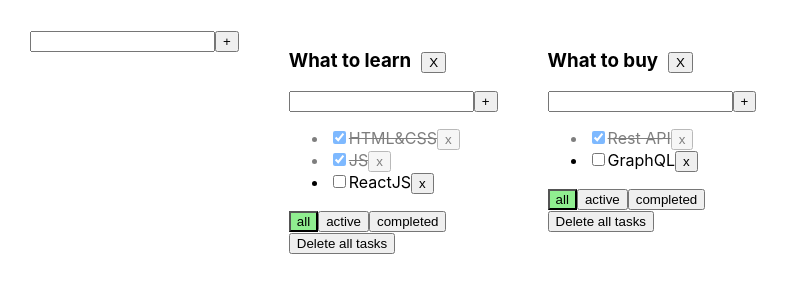
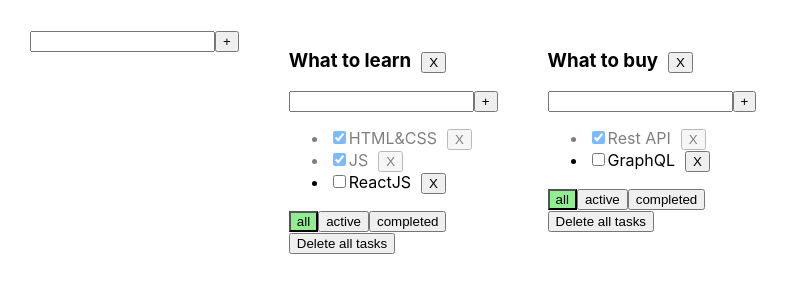
Before and after one commit to Daniyel-Tkachuk/todolist, a React (Vite) app: page / in a window 1280 px wide. Shown: the top 300 px of the page, without its empty margins (0-789 px from the left). Built offline with nearby package versions, Linux system fonts and the light colour scheme.

Commit message:
added functional for updateTaskTitle

```diff
--- a/src/App.tsx
+++ b/src/App.tsx
@@ -76,7 +76,9 @@ export const App = () => {
   const changeFilter = (todoId: string, filter: FilterValues) => {
     setTodolists(todolists.map(tl => tl.id === todoId ? {...tl, filter} : tl))
   }
-
+  const updateTaskTitle = (todoId: string, taskId: string, updateTitle: string) => {
+    setTasks({...tasks, [todoId]: tasks[todoId].map(t => t.id === taskId ? {...t, title: updateTitle} : t)})
+  }
 
   return (
     <div className="app">
@@ -95,6 +97,7 @@ export const App = () => {
                     addTask={addTask}
                     changeTaskStatus={changeTaskStatus}
                     changeFilter={changeFilter}
+                    updateTaskTitle={updateTaskTitle}
           />
         ))
       }
--- /dev/null
+++ b/src/components/EditableSpan.tsx
@@ -0,0 +1,42 @@
+import React, {ChangeEvent, useState} from 'react';
+import {Button} from "./Button.tsx";
+
+type Props = {
+  oldTitle: string
+  onClick: () => void
+  updateTaskTitle: (updateTitle: string) => void
+}
+
+export const EditableSpan = ({oldTitle, onClick, updateTaskTitle}: Props) => {
+  const [edit, setEdit] = useState(false)
+  const [updateTitle, setUpdateTitle] = useState(oldTitle)
+
+  const onClickHandler = () => {
+    onClick()
+  }
+
+  const onEditHandler = () => {
+    setEdit(true)
+  }
+
+  const onBlurHandler = () => {
+    updateTaskTitle(updateTitle)
+    setEdit(false);
+  }
+
+  const onChangeHandler = (e: ChangeEvent<HTMLInputElement>) => {
+    setUpdateTitle(e.currentTarget.value)
+  }
+
+  return (
+    <>
+      {
+        edit
+          ? <input type="text" value={updateTitle} autoFocus onChange={onChangeHandler} onBlur={onBlurHandler}/>
+          : <span style={{display: "inline-block", marginRight: "10px"}}
+                  onDoubleClick={onEditHandler}>{oldTitle}</span>
+      }
+      <Button title="X" onClick={onClickHandler}/>
+    </>
+  );
+};
--- a/src/components/Task.tsx
+++ b/src/components/Task.tsx
@@ -1,14 +1,15 @@
 import {TaskType} from "../App.tsx";
-import {Button} from "./Button.tsx";
 import {ChangeEvent} from "react";
+import {EditableSpan} from "./EditableSpan.tsx";
 
 type Props = {
   task: TaskType
   deleteTask: (taskId: string) => void
   changeTaskStatus: (taskId: string, isDone: boolean) => void
+  updateTaskTitle: (taskId: string, newTitle: string) => void
 }
 
-export const Task = ({task, deleteTask, changeTaskStatus}: Props) => {
+export const Task = ({task, deleteTask, changeTaskStatus, updateTaskTitle}: Props) => {
 
   const deleteTaskHandler = () => {
     deleteTask(task.id)
@@ -18,11 +19,14 @@ export const Task = ({task, deleteTask, changeTaskStatus}: Props) => {
     changeTaskStatus(task.id, e.currentTarget.checked)
   }
 
+  const updateTaskTitleHandler = (updateTitle: string) => {
+    updateTaskTitle(task.id, updateTitle)
+  }
+
   return (
     <li className={task.isDone ? "is-done" : ""}>
       <input type="checkbox" checked={task.isDone} onChange={changeTaskStatusHandler}/>
-      <span>{task.title}</span>
-      <Button title="x" onClick={deleteTaskHandler}/>
+      <EditableSpan oldTitle={task.title} onClick={deleteTaskHandler} updateTaskTitle={updateTaskTitleHandler}/>
     </li>
   );
 };
--- a/src/components/Todolist.tsx
+++ b/src/components/Todolist.tsx
@@ -2,6 +2,7 @@ import {FilterValues, TasksStateType, TodolistType} from "../App.tsx";
 import {Button} from "./Button.tsx";
 import {Task} from "./Task.tsx";
 import {AddItemForm} from "./AddItemForm.tsx";
+
 
 type Props = {
   todolist: TodolistType
@@ -13,6 +14,7 @@ type Props = {
   addTask: (todoId: string, taskTitle: string) => void
   changeTaskStatus: (todoId: string, taskId: string, isDone: boolean) => void
   changeFilter: (todoId: string, filter: FilterValues) => void
+  updateTaskTitle: (todoId: string, taskId: string, newTitle: string) => void
 }
 
 export const Todolist = (props: Props) => {
@@ -25,7 +27,8 @@ export const Todolist = (props: Props) => {
     deleteAllTasks,
     addTask,
     changeTaskStatus,
-    changeFilter
+    changeFilter,
+    updateTaskTitle
   } = props
 
   const addTaskHandler = (taskTitle: string) => {
@@ -39,6 +42,9 @@ export const Todolist = (props: Props) => {
   }
   const changeTaskStatusHandler = (taskId: string, isDone: boolean) => {
     changeTaskStatus(todolist.id, taskId, isDone)
+  }
+  const updateTaskTitleHandler = (taskId: string, updateTitle: string) => {
+    updateTaskTitle(todolist.id, taskId, updateTitle)
   }
 
   const getFilteredTasks = () => {
@@ -59,7 +65,12 @@ export const Todolist = (props: Props) => {
 
   const mappedArrTasks = getFilteredTasks().map(t => {
     return (
-      <Task key={t.id} task={t} deleteTask={deleteTaskHandler} changeTaskStatus={changeTaskStatusHandler}/>
+      <Task key={t.id}
+            task={t}
+            deleteTask={deleteTaskHandler}
+            changeTaskStatus={changeTaskStatusHandler}
+            updateTaskTitle={updateTaskTitleHandler}
+      />
     )
   })
 
```
